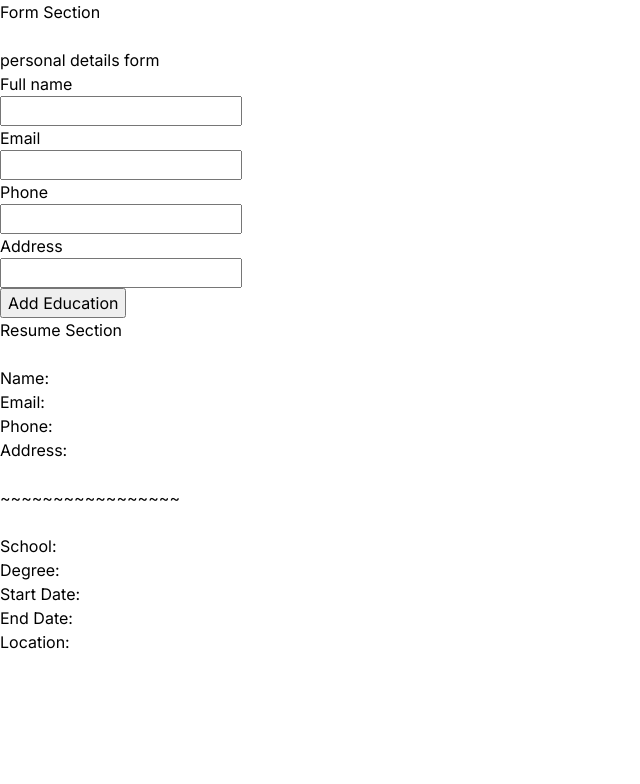
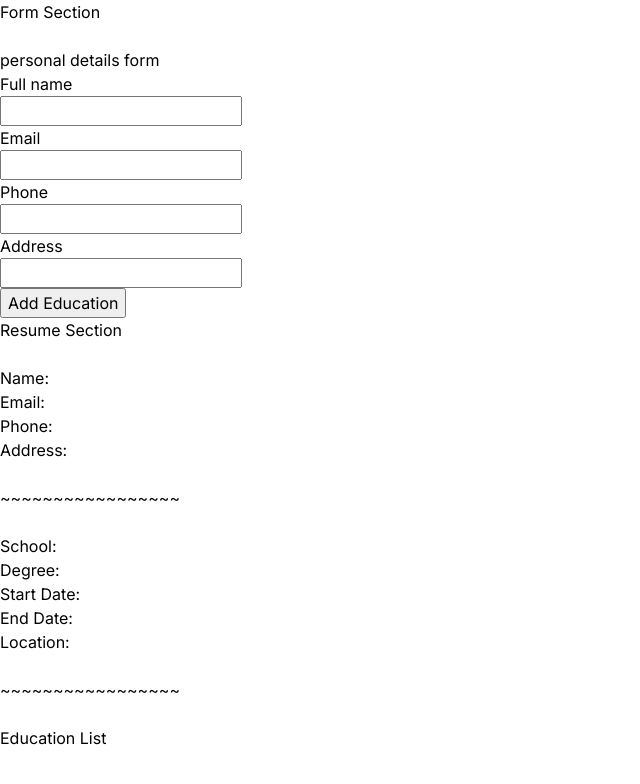
Before and after one commit to krs00/TOP-cv-application, a React (Vite) app: page / in a window 1280 px wide. Shown: the top 784 px of the page, without its empty margins (0-640 px from the left). Built offline with nearby package versions, Linux system fonts and the light colour scheme.

Commit message:
add test list for educationList

```diff
--- a/src/App.jsx
+++ b/src/App.jsx
@@ -69,7 +69,6 @@ function App() {
     const updatedList = [...educationList]
     updatedList.push(newEducation)
     setEducationList(updatedList)
-    console.log(educationList)
     clearEducationData()
   }
 
@@ -102,6 +101,22 @@ function App() {
     <p>Start Date: {formData.eduStart}</p>
     <p>End Date: {formData.eduEnd}</p>
     <p>Location: {formData.eduLocation}</p>
+
+    <br></br>
+    <p>~~~~~~~~~~~~~~~~~</p>
+    <br></br>
+
+    <p>Education List</p>
+
+    <ul>
+        {educationList.map(item => (
+          <li key={item.id}>
+            {item.school}
+          </li>
+        ))}
+      </ul>
+
+
     </>
   )
 }
```
